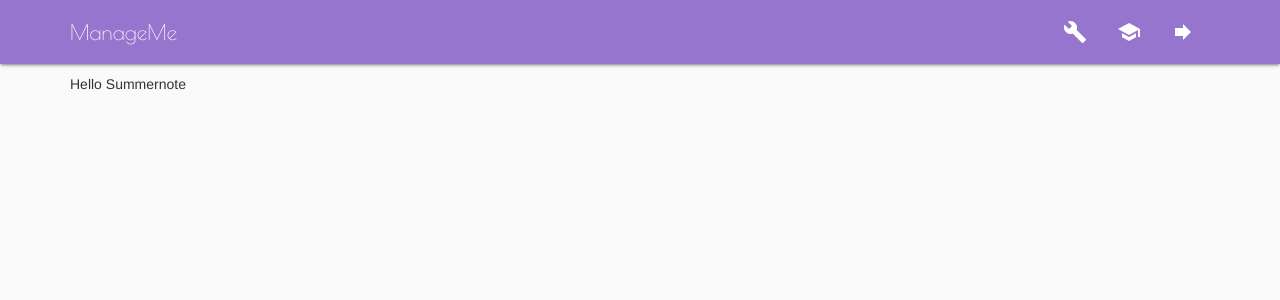
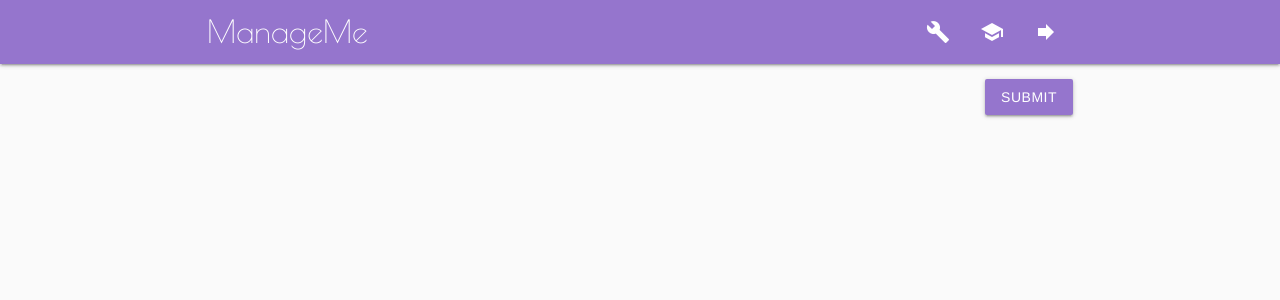
Before and after one commit to imanuelfebie/manage-me-pwa, a Flask app: page /notes/new in a window 1280 px wide. Shown: the top 300 px of the page. Run offline with Flask 2, Linux system fonts and the light colour scheme; some libraries are stand-ins or nearby versions.

Commit message:
Rearanged imports

```diff
--- a/manage_me/templates/base.html
+++ b/manage_me/templates/base.html
@@ -7,10 +7,6 @@
 	<!-- Animate CSS -->
 	<link rel="stylesheet" href="https://cdn.boomcdn.com/libs/animate-css/3.7.0/animate.css">
 	<!-- Compiled and minified CSS -->
-    <link rel="stylesheet" href="https://cdnjs.cloudflare.com/ajax/libs/materialize/1.0.0/css/materialize.min.css">
-	<!-- Material Icons -->
-	<link href="https://fonts.googleapis.com/icon?family=Material+Icons" rel="stylesheet">
-	<link href="https://fonts.googleapis.com/css?family=Poiret+One&display=swap" rel="stylesheet">
 	<!-- Manifest -->
 	<link rel="manifest" href="{{ url_for('static', filename='manifest.json') }}">
 
@@ -19,11 +15,21 @@
   	<script src="https://stackpath.bootstrapcdn.com/bootstrap/3.3.7/js/bootstrap.min.js"></script>
   	<link href="https://cdn.jsdelivr.net/npm/summernote@0.8.15/dist/summernote.min.css" rel="stylesheet">
   	<script src="https://cdn.jsdelivr.net/npm/summernote@0.8.15/dist/summernote.min.js"></script>
+    <link rel="stylesheet" href="https://cdnjs.cloudflare.com/ajax/libs/materialize/1.0.0/css/materialize.min.css">
+	<!-- Material Icons -->
+	<link href="https://fonts.googleapis.com/icon?family=Material+Icons" rel="stylesheet">
+	<link href="https://fonts.googleapis.com/css?family=Poiret+One&display=swap" rel="stylesheet">
+
 
 	<title>{% block title %}{% endblock title %}</title>
 	<style>
 		.brand-logo {
 			font-family: 'Poiret One', cursive;
+		}
+
+		.btn {
+			background-color: #ede7f6;
+			color: #311b92;
 		}
 	</style>
 </head>
--- a/manage_me/templates/notes_create.html
+++ b/manage_me/templates/notes_create.html
@@ -6,6 +6,6 @@
 
 {% block body %}
 
-<div id="summernote">Hello Summernote</div>
-
+<div id="summernote"></div>
+<a href="{{ url_for('universities.course_detail') }}" class="btn deep-purple lighten-2 white-text right">Submit</a>
 {% endblock body %}
```
